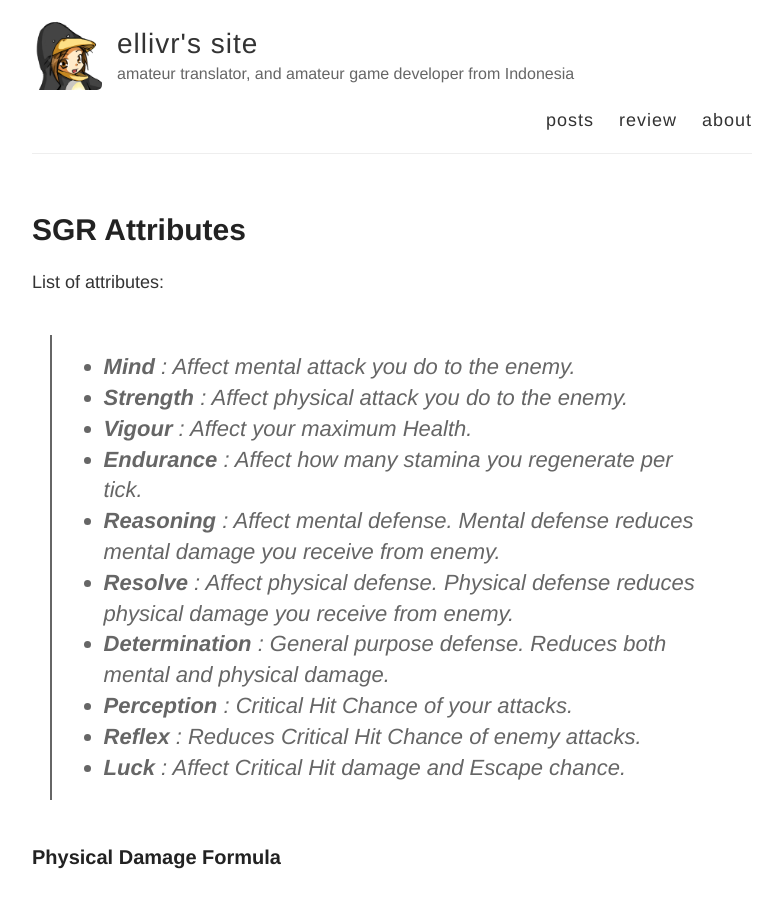
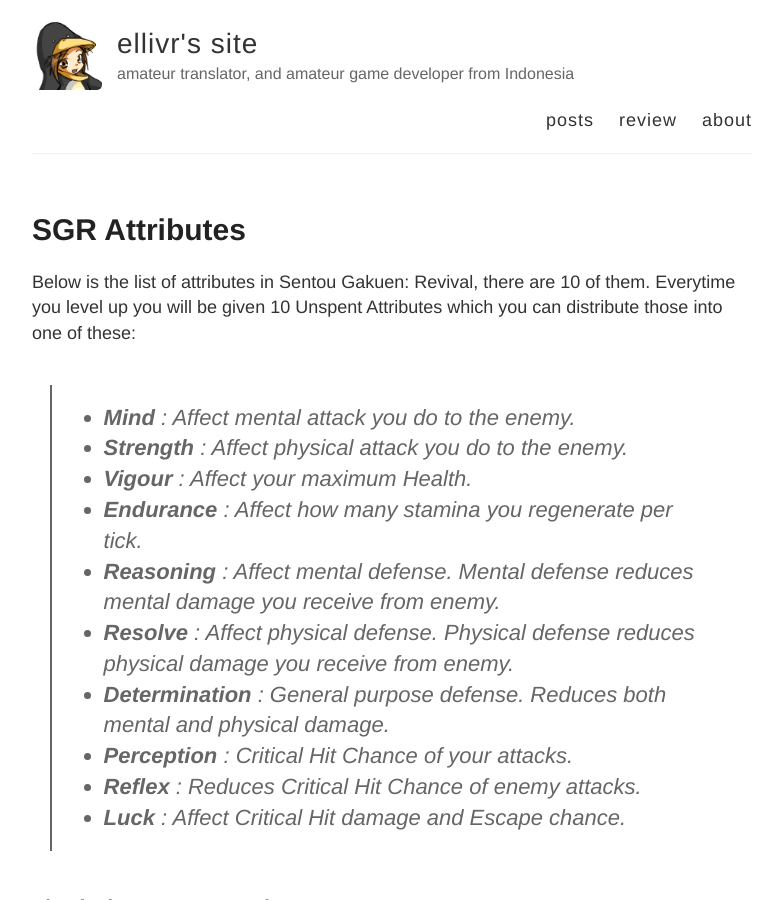
Before and after one commit to ellivr/ellivr.github.io, a Jekyll site: the page built from _posts/2015-11-22-SGR-Attributes.md, in a window 1280 px wide and 900 px high. Shown: the whole window, without its empty margins (248-1031 px from the left). Built offline with Jekyll 4.4.1, drawn with Linux system fonts in a browser that asks for light colours; Markdown is read by kramdown in place of the engine named in the settings; comment, search, counter and statistics services are not loaded.

Commit message:
Update 2015-11-22-SGR-Attributes.md

```diff
--- a/_posts/2015-11-22-SGR-Attributes.md
+++ b/_posts/2015-11-22-SGR-Attributes.md
@@ -3,7 +3,7 @@
 title: SGR Attributes
 tag: sgr
 ---
-List of attributes:
+Below is the list of attributes in Sentou Gakuen: Revival, there are 10 of them. Everytime you level up you will be given 10 Unspent Attributes which you can distribute those into one of these:
 >  - **Mind** : Affect mental attack you do to the enemy.
 >  - **Strength** : Affect physical attack you do to the enemy.
 >  - **Vigour** : Affect your maximum Health.
```
